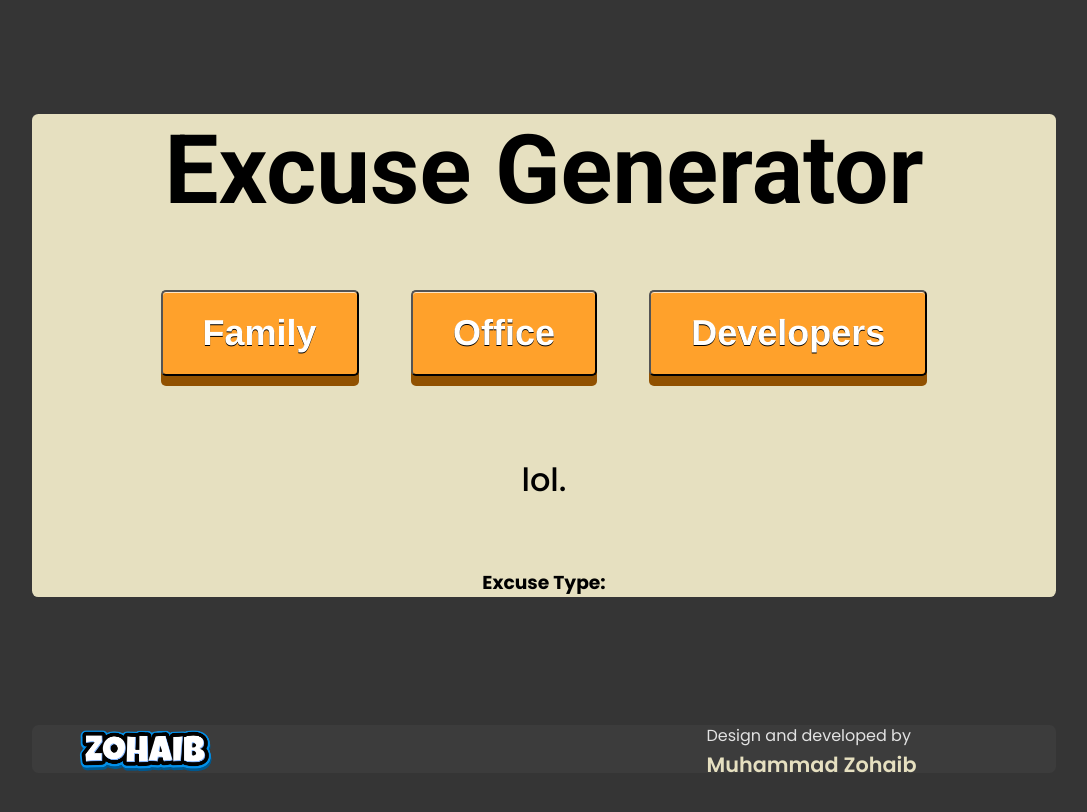
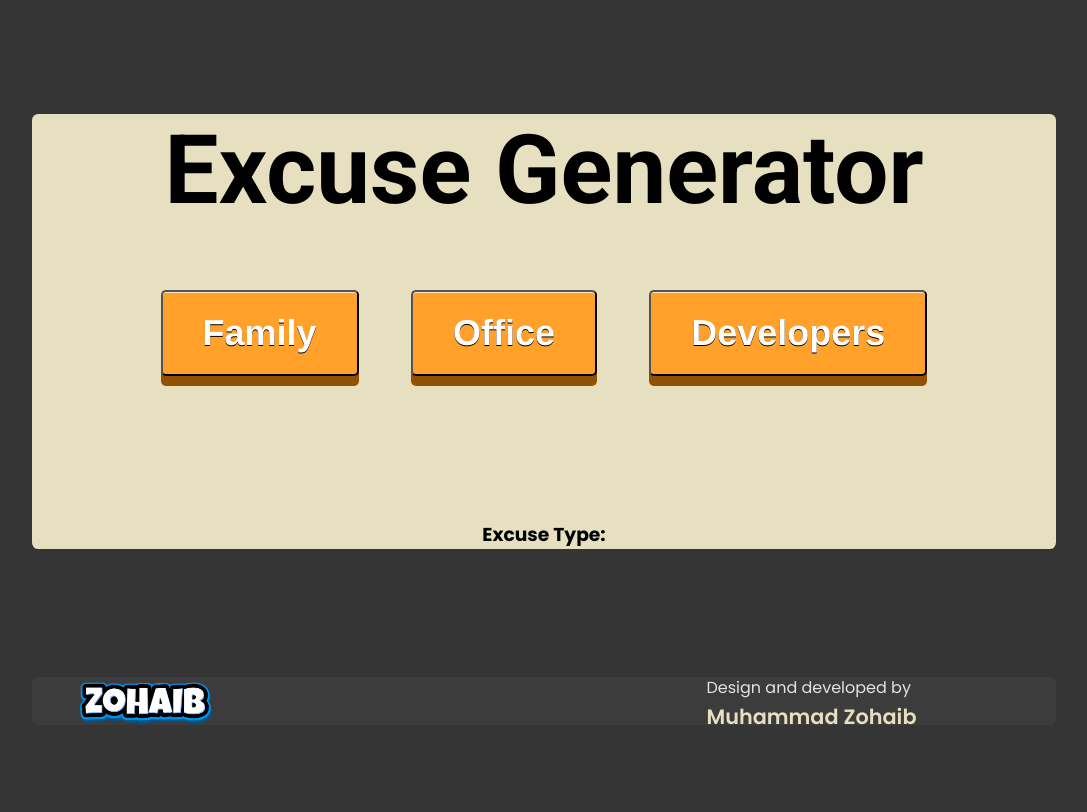
Before and after one commit to MuhammadZohaib28/funnyexcusegenerator, a React (Vite) app: page / in a window 1280 px wide. Shown: the top 812 px of the page, without its empty margins (96-1183 px from the left). Built offline with nearby package versions, Linux system fonts and the light colour scheme; a web font is replaced by a local one.

Commit message:
feature added

```diff
--- a/src/App.jsx
+++ b/src/App.jsx
@@ -1,7 +1,6 @@
 import axios from "axios";
 import React, { useState } from "react";
 import "./App.css";
-
 
 const App = () => {
   const [generatedExcuses, setGeneratedExcuses] = useState("");
@@ -26,13 +25,9 @@ const App = () => {
           <button onClick={() => fetchedAPI("developers")}>Developers</button>
         </div>
 
-        <h1 id="excuse">
-          {generatedExcuses}
-          {generatedExcuses.length > 20 ? "😂" : "lol."}
-        </h1>
+        <h1 id="excuse">{generatedExcuses}</h1>
         <h3>Excuse Type: {excuseType}</h3>
       </div>
-
     </>
   );
 };
```
